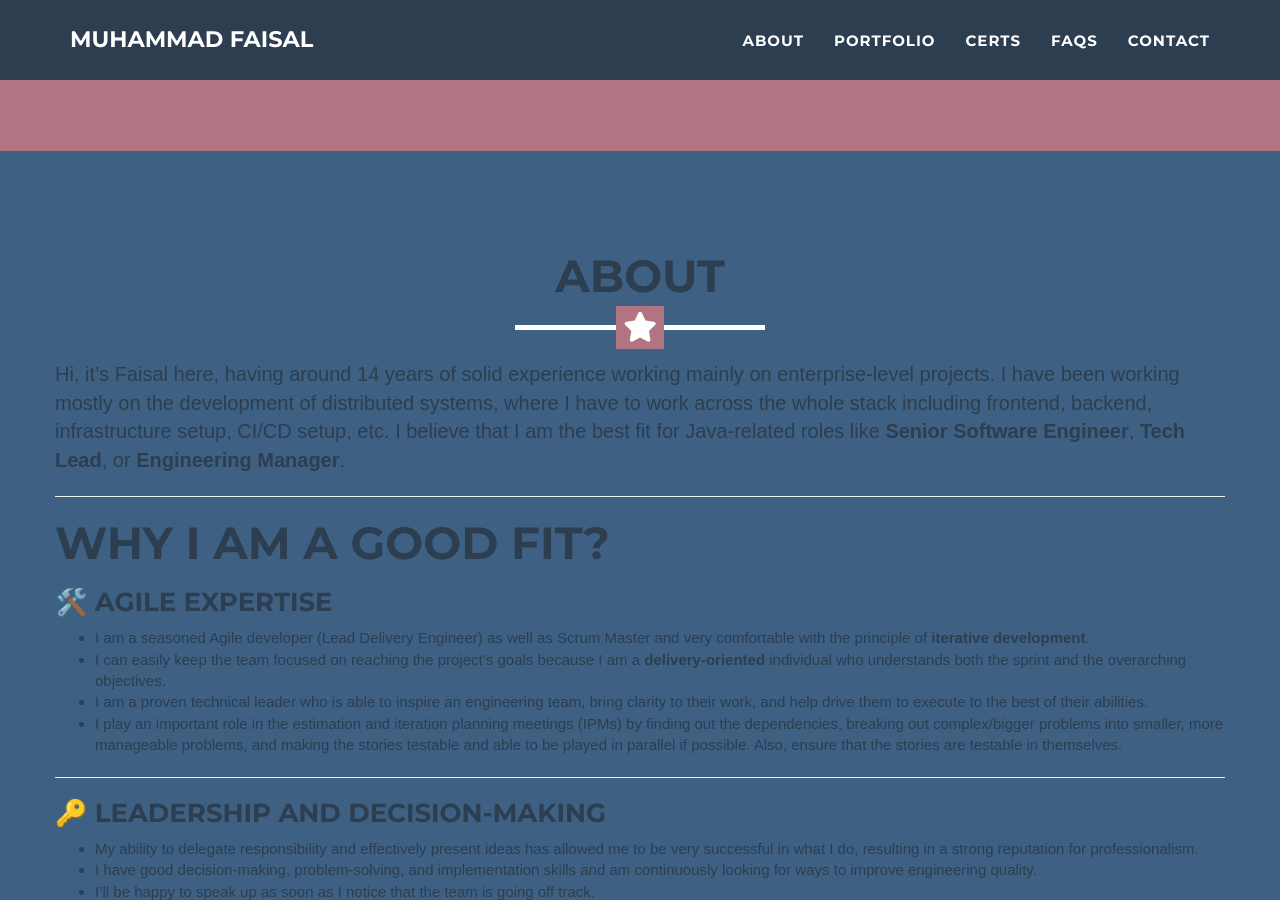
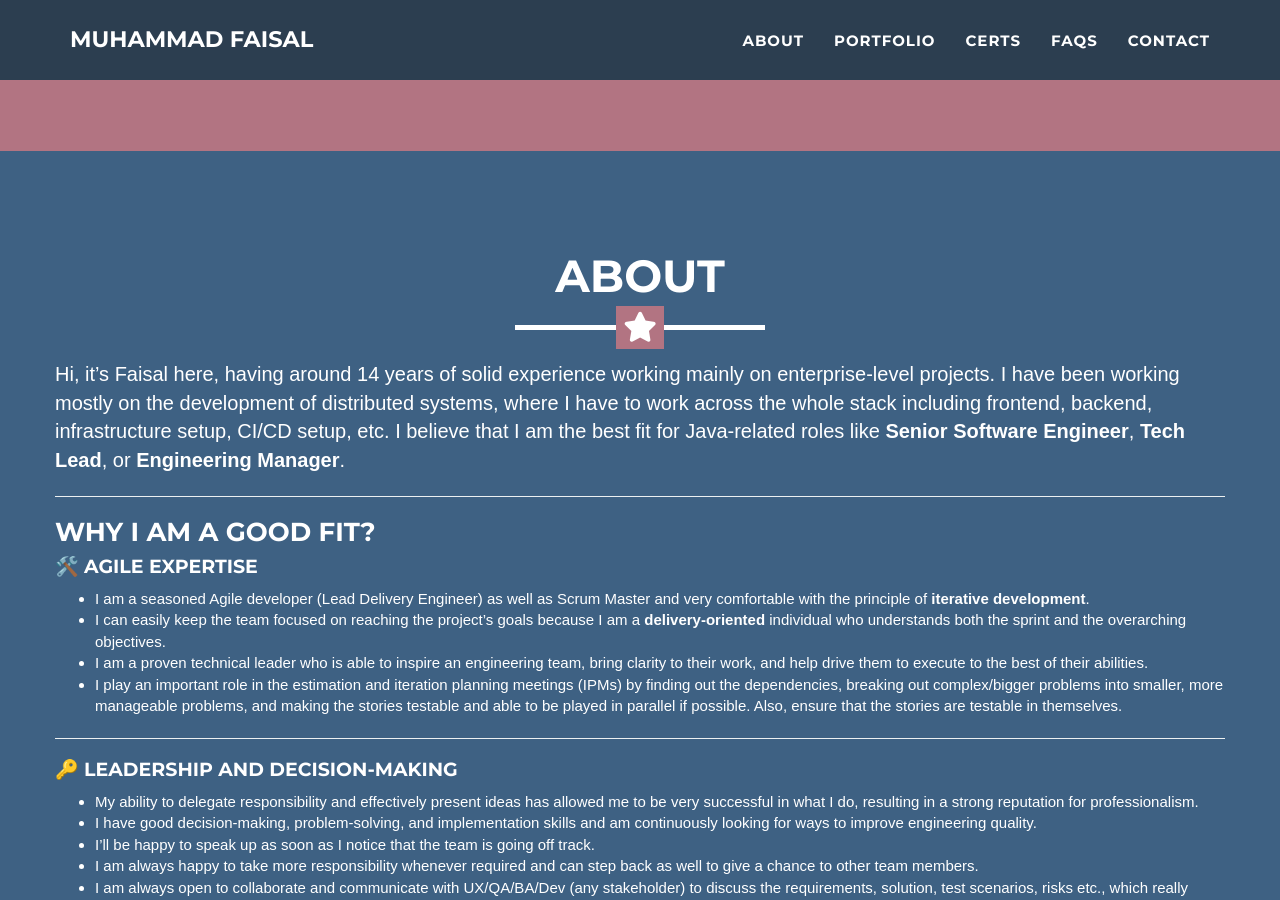
Before and after one commit to faisalazam/faisalazam.github.io, a Jekyll site: the page built from _posts/2014-07-18-project-1.markdown, in a window 1280 px wide and 900 px high, scrolled down 662 px. Built offline with Jekyll 4.4.1, drawn with Linux system fonts in a browser that asks for light colours.

Commit message:
Adjusted some heading levels.

```diff
--- a/_includes/about.html
+++ b/_includes/about.html
@@ -1,5 +1,5 @@
 <!-- About Section -->
-<section style="font-family: 'Arial', sans-serif; background-color: #3e6183;" id="about">
+<section class="success" style="font-family: 'Arial', sans-serif; background-color: #3e6183;" id="about">
     <div class="container">
         <div class="row">
             <div class="col-lg-12 text-center">
@@ -19,9 +19,9 @@
 
             <hr/>
 
-            <h2 id="why-i-am-a-good-fit">Why I am a Good Fit?</h2>
+            <h3 id="why-i-am-a-good-fit">Why I am a Good Fit?</h3>
 
-            <h3 id="️-agile-expertise">🛠️ Agile Expertise</h3>
+            <h4 id="️-agile-expertise">🛠️ Agile Expertise</h4>
 
             <ul>
                 <li>I am a seasoned Agile developer (Lead Delivery Engineer) as well as Scrum Master and very
@@ -43,7 +43,7 @@
 
             <hr/>
 
-            <h3 id="-leadership-and-decision-making">🔑 Leadership and Decision-Making</h3>
+            <h4 id="-leadership-and-decision-making">🔑 Leadership and Decision-Making</h4>
 
             <ul>
                 <li>My ability to delegate responsibility and effectively present ideas has allowed me to be very
@@ -68,7 +68,7 @@
 
             <hr/>
 
-            <h3 id="-engineering-and-technical-skills">💻 Engineering and Technical Skills</h3>
+            <h4 id="-engineering-and-technical-skills">💻 Engineering and Technical Skills</h4>
 
             <ul>
                 <li>I have a proven track record of delivering “working” software rather than just software as part of
@@ -97,7 +97,7 @@
 
             <hr/>
 
-            <h3 id="-collaboration-and-team-dynamics">🤝 Collaboration and Team Dynamics</h3>
+            <h4 id="-collaboration-and-team-dynamics">🤝 Collaboration and Team Dynamics</h4>
 
             <ul>
                 <li>I am a collaborative team player, and lead a professional scrum team as part of a wider group of
@@ -114,7 +114,7 @@
 
             <hr/>
 
-            <h3 id="-professional-approach-and-philosophy">🌱 Professional Approach and Philosophy</h3>
+            <h4 id="-professional-approach-and-philosophy">🌱 Professional Approach and Philosophy</h4>
 
             <ul>
                 <li>I have been doing all of the above and more in my day-to-day life. More importantly, I do not follow
```
